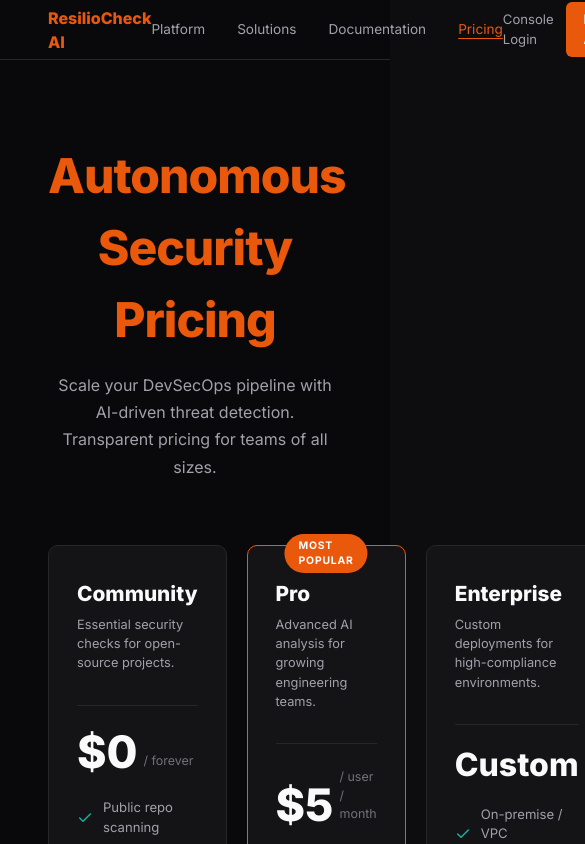
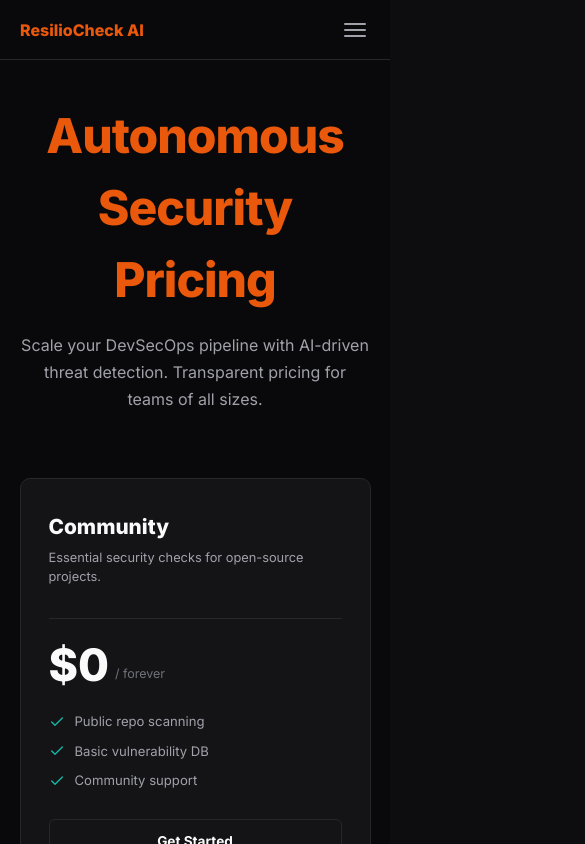
Before and after one commit to brotherJoe-7/resiliocheck-core, a Next.js app in the folder frontend/: page / in a window 390 px wide. Shown: the top 844 px of the page, 585 px wide, since content can reach past the window. Built offline with nearby package versions, Linux system fonts and the light colour scheme.

Commit message:
feat: responsive overhaul for marketing pages and global navbar

```diff
--- a/frontend/src/app/components/Navbar.tsx
+++ b/frontend/src/app/components/Navbar.tsx
@@ -1,36 +1,66 @@
+'use client';
+import { useState } from 'react';
 import Link from 'next/link';
 
+const NAV_ITEMS = ['Platform', 'Solutions', 'Documentation', 'Pricing'] as const;
+
 export default function Navbar({ activeItem }: { activeItem?: string }) {
+  const [open, setOpen] = useState(false);
+
   return (
-    <nav style={{ display: 'flex', alignItems: 'center', justifyContent: 'space-between', padding: '0 48px', height: 60, borderBottom: '1px solid #27272a' }}>
+    <>
+      <nav style={{ display: 'flex', alignItems: 'center', justifyContent: 'space-between', padding: '0 48px', height: 60, borderBottom: '1px solid #27272a', position: 'relative', zIndex: 101, background: '#09090b' }}>
+        {/* Logo */}
         <Link href="/" style={{ textDecoration: 'none' }}>
           <div style={{ fontWeight: 800, fontSize: '1rem', color: '#ea580c' }}>ResilioCheck AI</div>
         </Link>
-      <div style={{ display: 'flex', gap: 32, fontSize: '0.85rem', color: '#a1a1aa' }}>
-        {['Platform', 'Solutions', 'Documentation', 'Pricing'].map(item => {
+
+        {/* Desktop nav links */}
+        <div style={{ display: 'flex', gap: 32, fontSize: '0.85rem', color: '#a1a1aa' }} className="rc-desktop-nav">
+          {NAV_ITEMS.map(item => {
             const isActive = activeItem === item;
             const href = item === 'Pricing' ? '/' : `/${item.toLowerCase()}`;
             return (
               <Link
                 key={item}
                 href={href}
-              style={{
-                color: isActive ? '#ea580c' : '#a1a1aa',
-                textDecoration: isActive ? 'underline' : 'none',
-                textUnderlineOffset: 4,
-                cursor: 'pointer',
-                transition: 'color 0.15s'
-              }}
+                style={{ color: isActive ? '#ea580c' : '#a1a1aa', textDecoration: isActive ? 'underline' : 'none', textUnderlineOffset: 4, cursor: 'pointer', transition: 'color 0.15s' }}
               >
                 {item}
               </Link>
             );
           })}
         </div>
-      <div style={{ display: 'flex', gap: 12, alignItems: 'center' }}>
-        <Link href="/login" style={{ fontSize: '0.82rem', color: '#a1a1aa', textDecoration: 'none', transition: 'color 0.15s' }}>Console Login</Link>
-        <Link href="/register" style={{ background: '#ea580c', color: 'white', border: 'none', borderRadius: 6, padding: '8px 18px', fontSize: '0.82rem', fontWeight: 700, cursor: 'pointer', textDecoration: 'none', transition: 'opacity 0.15s' }}>Request Access</Link>
+
+        {/* Desktop CTAs */}
+        <div style={{ display: 'flex', gap: 12, alignItems: 'center' }} className="rc-desktop-nav">
+          <Link href="/login" style={{ fontSize: '0.82rem', color: '#a1a1aa', textDecoration: 'none' }}>Console Login</Link>
+          <Link href="/register" style={{ background: '#ea580c', color: 'white', border: 'none', borderRadius: 6, padding: '8px 18px', fontSize: '0.82rem', fontWeight: 700, cursor: 'pointer', textDecoration: 'none' }}>Request Access</Link>
         </div>
+
+        {/* Mobile hamburger button */}
+        <button className="rc-nav-mobile-menu" onClick={() => setOpen(!open)} aria-label="Toggle menu">
+          <span style={{ transform: open ? 'rotate(45deg) translate(4px, 4px)' : 'none' }} />
+          <span style={{ opacity: open ? 0 : 1 }} />
+          <span style={{ transform: open ? 'rotate(-45deg) translate(4px, -4px)' : 'none' }} />
+        </button>
       </nav>
+
+      {/* Mobile overlay menu */}
+      <div className={`rc-nav-mobile-overlay${open ? ' open' : ''}`}>
+        {NAV_ITEMS.map(item => {
+          const isActive = activeItem === item;
+          const href = item === 'Pricing' ? '/' : `/${item.toLowerCase()}`;
+          return (
+            <Link key={item} href={href} className={`rc-nav-mobile-link${isActive ? ' active' : ''}`} onClick={() => setOpen(false)}>
+              {item}
+            </Link>
+          );
+        })}
+        <div className="rc-nav-mobile-divider" />
+        <Link href="/login" className="rc-nav-mobile-link" onClick={() => setOpen(false)}>Console Login</Link>
+        <Link href="/register" className="rc-nav-mobile-cta" onClick={() => setOpen(false)}>Request Access →</Link>
+      </div>
+    </>
   );
 }
--- a/frontend/src/app/documentation/page.tsx
+++ b/frontend/src/app/documentation/page.tsx
@@ -19,7 +19,7 @@
         <Navbar activeItem="Documentation" />
       </div>
 
-      <div style={{ display: 'grid', gridTemplateColumns: '220px 1fr', maxWidth: 1100, margin: '0 auto', padding: '0 24px' }}>
+      <div className="rc-docs-layout" style={{ display: 'grid', gridTemplateColumns: '220px 1fr', maxWidth: 1100, margin: '0 auto', padding: '0 24px' }}>
         {/* Sidebar */}
         <aside style={{ position: 'sticky', top: 60, height: 'fit-content', padding: '40px 0', borderRight: '1px solid #18181b' }}>
           <div style={{ fontSize: '0.7rem', fontWeight: 700, color: '#52525b', textTransform: 'uppercase', letterSpacing: '1px', marginBottom: 16 }}>Documentation</div>
--- a/frontend/src/app/globals.css
+++ b/frontend/src/app/globals.css
@@ -26,6 +26,12 @@
   ::-webkit-scrollbar-track { background: var(--bg-base); }
   ::-webkit-scrollbar-thumb { background: var(--border); border-radius: 2px; }
   ::-webkit-scrollbar-thumb:hover { background: var(--accent); }
+
+  /* Hide desktop nav items on mobile */
+  @media (max-width: 768px) {
+    .rc-desktop-nav { display: none !important; }
+    nav { padding: 0 20px !important; }
+  }
 }
 
 @layer components {
@@ -191,4 +197,67 @@
   .rc-metric-delta { font-size: 0.7rem; color: var(--green); font-weight: 600; display: flex; align-items: center; gap: 4px; }
   .rc-metric-delta.down { color: var(--accent); }
   .rc-metric-progress { margin-top: 12px; }
+
+  /* ── Responsive grid helpers ─────────────────────────────────────── */
+  .rc-grid-2 { display: grid; grid-template-columns: 1fr 1fr; gap: 20px; }
+  .rc-grid-3 { display: grid; grid-template-columns: 1fr 1fr 1fr; gap: 20px; }
+  .rc-grid-4 { display: grid; grid-template-columns: repeat(4, 1fr); gap: 20px; }
+
+  /* ── Navbar mobile ───────────────────────────────────────────────── */
+  .rc-nav-mobile-menu { display: none; flex-direction: column; gap: 4px; background: none; border: none; cursor: pointer; padding: 4px; }
+  .rc-nav-mobile-menu span { display: block; width: 22px; height: 2px; background: #a1a1aa; border-radius: 2px; transition: all 0.2s; }
+  .rc-nav-mobile-overlay { display: none; position: fixed; inset: 60px 0 0 0; background: #09090b; border-top: 1px solid #27272a; z-index: 100; flex-direction: column; padding: 24px; gap: 4px; }
+  .rc-nav-mobile-overlay.open { display: flex; }
+  .rc-nav-mobile-link { padding: 12px 16px; border-radius: 8px; font-size: 0.95rem; color: #a1a1aa; text-decoration: none; transition: background 0.15s, color 0.15s; }
+  .rc-nav-mobile-link:hover { background: #18181b; color: #fafafa; }
+  .rc-nav-mobile-link.active { color: #ea580c; background: rgba(234,88,12,0.08); }
+  .rc-nav-mobile-divider { height: 1px; background: #27272a; margin: 8px 0; }
+  .rc-nav-mobile-cta { background: #ea580c; color: white; text-align: center; padding: 12px; border-radius: 8px; font-weight: 700; font-size: 0.9rem; text-decoration: none; margin-top: 8px; }
+
+  /* ── Mobile sidebar overlay ──────────────────────────────────────── */
+  .rc-sidebar-overlay { display: none; position: fixed; inset: 0; background: rgba(0,0,0,0.6); z-index: 49; }
+  .rc-sidebar-overlay.open { display: block; }
+  .rc-mobile-topbar { display: none; position: sticky; top: 0; z-index: 48; background: #0c0c0f; border-bottom: 1px solid var(--border); padding: 0 20px; height: 52px; align-items: center; justify-content: space-between; }
+  .rc-mobile-topbar-btn { background: none; border: none; cursor: pointer; color: #a1a1aa; display: flex; align-items: center; gap: 6px; font-size: 0.82rem; }
 }
+
+/* ── Responsive breakpoints ────────────────────────────────────────── */
+@media (max-width: 768px) {
+  /* Sidebar */
+  .rc-sidebar { transform: translateX(-100%); transition: transform 0.25s ease; }
+  .rc-sidebar.mobile-open { transform: translateX(0); }
+  .rc-sidebar-overlay { display: block; opacity: 0; pointer-events: none; transition: opacity 0.25s; }
+  .rc-sidebar-overlay.open { opacity: 1; pointer-events: auto; }
+  .rc-mobile-topbar { display: flex; }
+
+  /* Main content */
+  .rc-main { margin-left: 0; padding: 20px 16px; }
+
+  /* Responsive grids → single column */
+  .rc-grid-2, .rc-grid-3, .rc-grid-4 { grid-template-columns: 1fr; }
+
+  /* Marketing page nav */
+  .rc-nav-mobile-menu { display: flex; }
+
+  /* Page header stacking */
+  .rc-page-hdr { flex-direction: column; gap: 12px; }
+
+  /* Metric cards */
+  .rc-metric-value { font-size: 1.6rem; }
+
+  /* Table - horizontal scroll */
+  .rc-table-wrap { overflow-x: auto; -webkit-overflow-scrolling: touch; }
+
+  /* Docs page */
+  .rc-docs-layout { grid-template-columns: 1fr !important; }
+  .rc-docs-layout aside { display: none; }
+}
+
+@media (min-width: 769px) {
+  .rc-nav-mobile-menu { display: none !important; }
+  .rc-nav-mobile-overlay { display: none !important; }
+  .rc-mobile-topbar { display: none !important; }
+  .rc-sidebar { transform: none !important; }
+  .rc-sidebar-overlay { display: none !important; }
+  .rc-main { margin-left: var(--sidebar-w); }
+}
--- a/frontend/src/app/page.tsx
+++ b/frontend/src/app/page.tsx
@@ -30,7 +30,7 @@
       <Navbar activeItem="Pricing" />
 
       {/* Pricing Hero */}
-      <div style={{ flex: 1, padding: '80px 48px' }}>
+      <div style={{ flex: 1, padding: 'clamp(40px, 8vw, 80px) clamp(16px, 5vw, 48px)' }}>
         <div style={{ textAlign: 'center', marginBottom: 64 }}>
           <h1 style={{ fontSize: '3rem', fontWeight: 800, color: '#ea580c', letterSpacing: '-1px', marginBottom: 16 }}>
             Autonomous Security Pricing
@@ -41,7 +41,7 @@
         </div>
 
         {/* Pricing Cards */}
-        <div style={{ display: 'grid', gridTemplateColumns: 'repeat(3, 1fr)', gap: 20, maxWidth: 1000, margin: '0 auto' }}>
+        <div className="rc-grid-3" style={{ maxWidth: 1000, margin: '0 auto' }}>
           {PLANS.map(plan => (
             <div key={plan.name} style={{ background: '#141417', border: plan.highlight ? '1px solid #ea580c' : '1px solid #27272a', borderRadius: 10, padding: '32px 28px', position: 'relative', display: 'flex', flexDirection: 'column' }}>
               {plan.highlight && (
@@ -73,10 +73,9 @@
         </div>
       </div>
 
-      {/* Footer */}
-      <footer style={{ borderTop: '1px solid #27272a', padding: '20px 48px', display: 'flex', justifyContent: 'space-between', alignItems: 'center' }}>
+      <footer style={{ borderTop: '1px solid #27272a', padding: '20px 20px', display: 'flex', flexWrap: 'wrap', justifyContent: 'space-between', alignItems: 'center', gap: 12 }}>
         <div style={{ fontSize: '0.75rem', color: '#52525b' }}>© 2024 ResilioCheck AI. All rights reserved.</div>
-        <div style={{ display: 'flex', gap: 24, fontSize: '0.75rem', color: '#52525b' }}>
+        <div style={{ display: 'flex', flexWrap: 'wrap', gap: 16, fontSize: '0.75rem', color: '#52525b' }}>
           {[
             { label: 'Privacy Policy', path: '/privacy' },
             { label: 'Terms of Service', path: '/terms' },
--- a/frontend/src/app/platform/page.tsx
+++ b/frontend/src/app/platform/page.tsx
@@ -28,7 +28,7 @@
           </p>
         </div>
 
-        <div style={{ display: 'grid', gridTemplateColumns: '1fr 1fr', gap: 20 }}>
+        <div className="rc-grid-2" style={{ gap: 20 }}>
           {features.map(({ Icon, title, desc }) => (
             <div key={title} style={{ background: '#111113', border: '1px solid #27272a', borderRadius: 12, padding: '28px 24px' }}>
               <div style={{ marginBottom: 12, color: '#ea580c' }}><Icon size={24} /></div>
@@ -38,7 +38,7 @@
           ))}
         </div>
 
-        <div style={{ textAlign: 'center', marginTop: 72 }}>
+        <div style={{ textAlign: 'center', marginTop: 72, padding: '0 16px' }}>
           <Link href="/register" style={{ background: '#ea580c', color: '#fff', borderRadius: 8, padding: '14px 32px', textDecoration: 'none', fontWeight: 700, fontSize: '1rem' }}>
             Start Scanning Free →
           </Link>
--- a/frontend/src/app/solutions/page.tsx
+++ b/frontend/src/app/solutions/page.tsx
@@ -42,7 +42,7 @@
 
         <div style={{ display: 'flex', flexDirection: 'column', gap: 24 }}>
           {solutions.map((s) => (
-            <div key={s.tag} style={{ display: 'grid', gridTemplateColumns: '1fr 1fr', gap: 40, background: '#111113', border: '1px solid #27272a', borderRadius: 16, padding: '40px 36px', alignItems: 'center' }}>
+            <div key={s.tag} className="rc-grid-2" style={{ gap: 40, background: '#111113', border: '1px solid #27272a', borderRadius: 16, padding: '40px 28px', alignItems: 'center' }}>
               <div>
                 <div style={{ display: 'inline-flex', alignItems: 'center', gap: 8, background: 'rgba(234,88,12,0.1)', border: '1px solid rgba(234,88,12,0.3)', borderRadius: 6, padding: '4px 12px', marginBottom: 20 }}>
                   <s.Icon size={16} color="#ea580c" />
```
Lines whose indentation alone changed are shown as unchanged.
